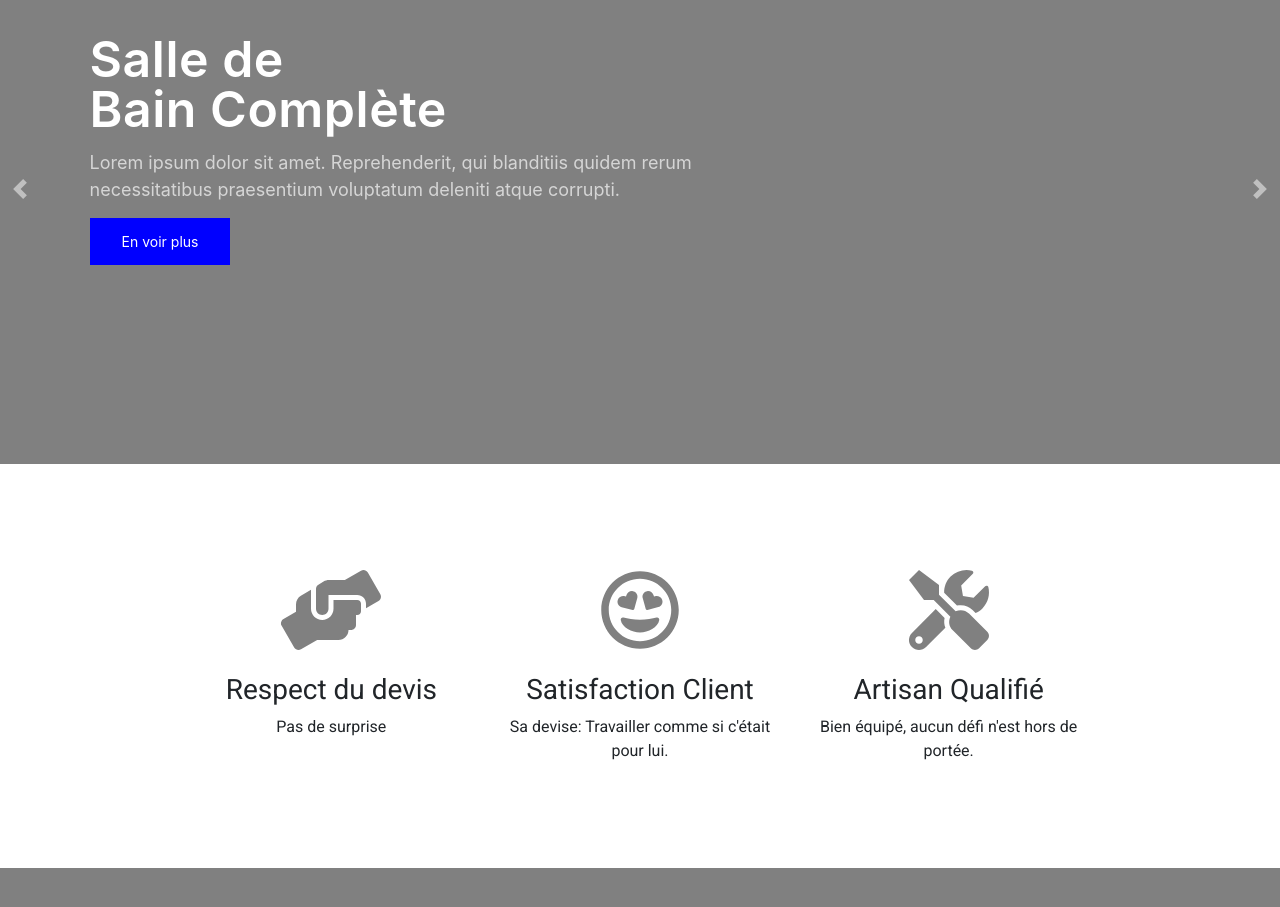
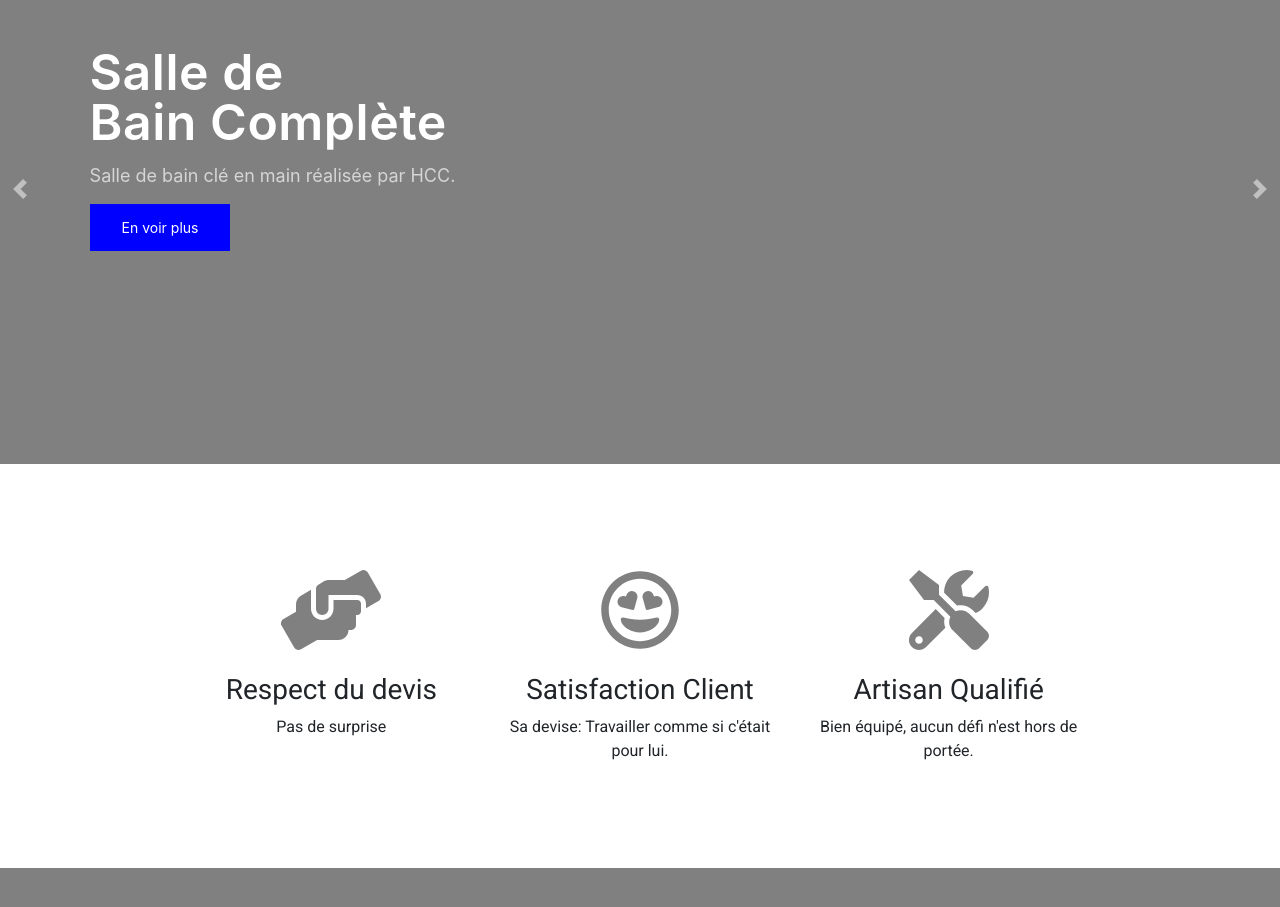
Before and after one commit to CerealKilleur/HCC, a plain HTML site: page index.html in a window 1280 px wide. Shown: the part 1633-2540 px from the top of the page. Drawn offline with nearby package versions, Linux system fonts and the light colour scheme.

Commit message:
Update index.html

```diff
--- a/index.html
+++ b/index.html
@@ -109,8 +109,7 @@ Artisan en Moselle-Est spécialisé dans l'aménagement intérieur: Salle de Bai
             <div class="col-md-7 col-12 order-md-1 order-2">
               <h4>Salle de <br>
                 Bain Complète</h4>
-              <p>Lorem ipsum dolor sit amet. Reprehenderit, qui blanditiis quidem rerum <br>
-                necessitatibus praesentium voluptatum deleniti atque corrupti.</p>
+              <p>Salle de bain clé en main réalisée par HCC.</p>
               <a href="#">En voir plus</a> </div>
             <div class="col-md-5 col-12 order-md-2 order-1"><img src="./Images/sdb3.jpg" class="mx-auto carousel-photo" alt="slide"></div>
           </div>
@@ -124,8 +123,7 @@ Artisan en Moselle-Est spécialisé dans l'aménagement intérieur: Salle de Bai
             <div class="col-md-7 col-12 order-md-1 order-2">
               <h4>Béton Ciré <br>
                 PANDOMO</h4>
-              <p>Lorem ipsum dolor sit amet. Reprehenderit, qui blanditiis quidem rerum <br>
-                necessitatibus praesentium voluptatum deleniti atque corrupti.</p>
+              <p>Revêtement moderne et intemporel, laissez vous tenter par le béton ciré.</p>
               <a href="#">En voir plus</a> </div>
             <div class="col-md-5 col-12 order-md-2 order-1"><img src="./Images/sdb2.jpg" class="mx-auto carousel-photo" alt="slide"></div>
           </div>
@@ -139,8 +137,7 @@ Artisan en Moselle-Est spécialisé dans l'aménagement intérieur: Salle de Bai
             <div class="col-md-7 col-12 order-md-1 order-2">
               <h4>Pierres Naturelles <br>
                 en tous genres</h4>
-              <p>Lorem ipsum dolor sit amet. Reprehenderit, qui blanditiis quidem rerum <br>
-                necessitatibus praesentium voluptatum deleniti atque corrupti.</p>
+              <p>Inspiré par la nature.</p>
               <a href="#">En voir plus</a> </div>
             <div class="col-md-5 col-12 order-md-2 order-1"><img src="./Images/sdb1.jpg" class="mx-auto carousel-photo" alt="slide"></div>
           </div>
```
